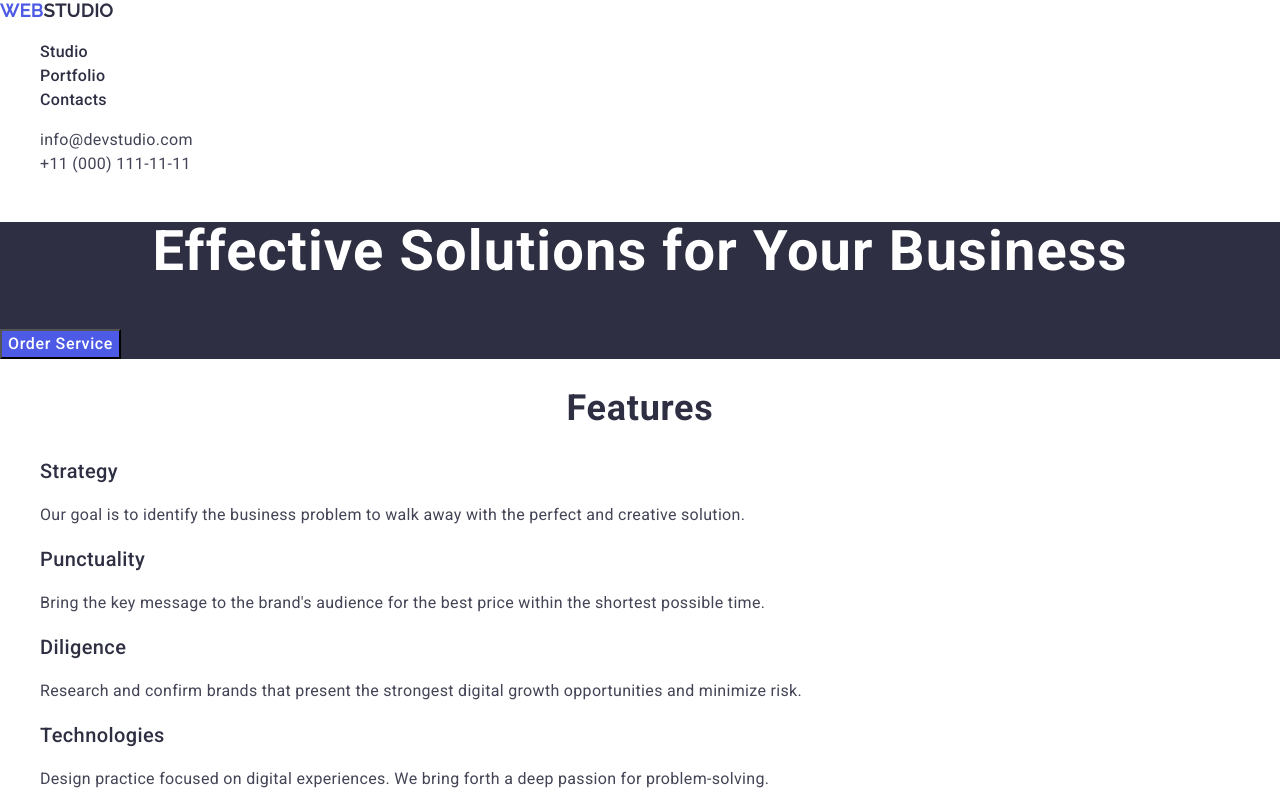
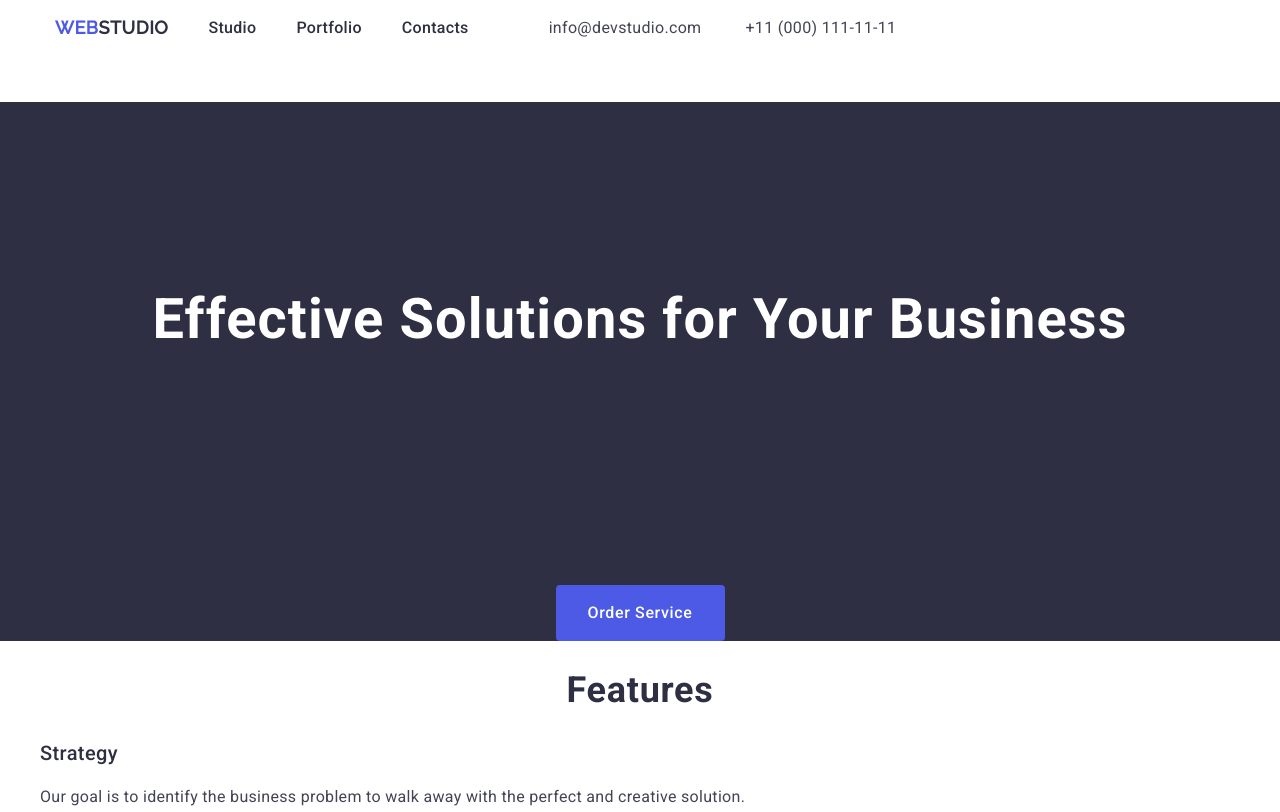
Before and after one commit to Alex-Sytsko/goit-markup-hw-03, a plain HTML site: page index.html in a window 1280 px wide. Shown: the top 812 px of the page. Drawn offline with nearby package versions, Linux system fonts and the light colour scheme; a script that the page names is missing.

Commit message:
header text

```diff
--- a/css/style.css
+++ b/css/style.css
@@ -57,6 +57,7 @@ a {
 
 .address {
   font-style: normal;
+
 }
 
 .address .link {
@@ -81,6 +82,9 @@ a {
   letter-spacing: 0.02em;
   text-align: center;
   color: #fff;
+  padding-top: 188px;
+ padding-bottom: 188px;
+
 }
 
 .banner-button {
@@ -91,6 +95,12 @@ a {
   color: #fff;
   background: #4d5ae5;
   cursor: pointer;
+  display: block;
+  min-width: 169px;
+  height: 56px;
+  border: none;
+  border-radius: 4px;
+  margin: 0 auto;
 }
 
 .banner-button:hover,
@@ -116,10 +126,14 @@ a {
 
 .section-team {
   background-color: #f4f4fd;
+  padding-top: 120px;
+  padding-bottom: 120px;
 }
 
 .member-item {
   background-color: #ffffff;
+padding-right: 20px;
+
 }
 
 .section-header {
@@ -144,3 +158,41 @@ a {
   color: #f4f4fd;
   letter-spacing: 0.02em;
 }
+
+.container {
+  width: 1200px;
+  margin-left: auto;
+  margin-right: auto;
+  padding-left: 15px;
+  padding-right: 15px;
+}
+.page-header-container {
+  display: flex;
+  /* justify-content: space-between; */
+}
+.nav-menu {
+  display: flex;
+  align-items: center;
+}
+.nav-list {
+  display: flex;
+  align-items: center;
+
+}
+.link{
+  margin-right: 40px;
+}
+.member-list{
+  display: flex;
+
+
+}
+/* .address {
+  display: flex;
+}
+.display {
+  display: flex;
+}
+.company-logo {
+  margin-right: 76px;
+}
--- a/index.html
+++ b/index.html
@@ -23,6 +23,7 @@
   <body>
     <!-- Nav panel -->
     <header>
+      <div class="container page-header-container">
         <nav class="nav-menu">
           <a class="company-logo" href="./index.html">
             Web<span class="studio-part">Studio</span></a
@@ -34,17 +35,17 @@
           </ul>
         </nav>
         <address class="address">
-        <ul>
+          <ul class="display">
             <li>
               <a class="link" href="mailto:info@devstudio.com"
                 >info@devstudio.com</a
               >
-          </li>
-          <li>
+
               <a class="link" href="tel:+110001111111">+11 (000) 111-11-11</a>
             </li>
           </ul>
         </address>
+      </div>
     </header>
     <!-- Main part -->
     <main>
```
Lines whose indentation alone changed are shown as unchanged.
